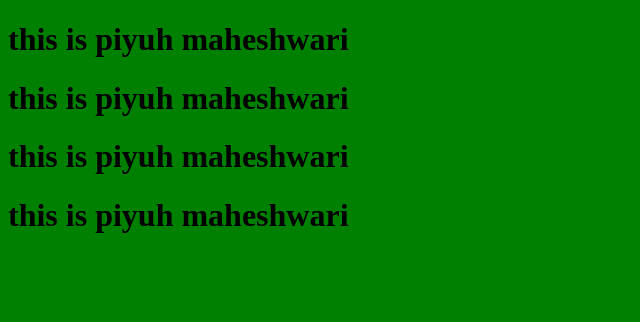
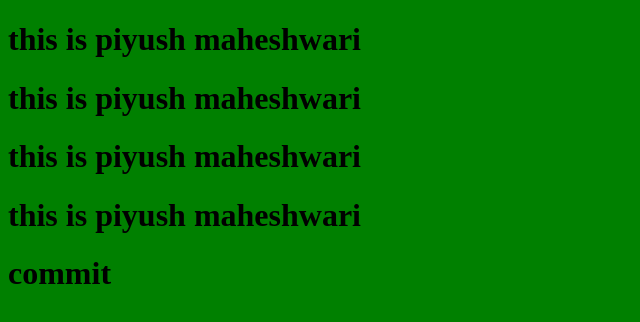
Before and after one commit to Piyush12maheshwari/begin, a plain HTML site: page index.html in a window 1280 px wide. Shown: the whole page, without its empty margins (0-640 px from the left). Drawn offline with Linux system fonts and the light colour scheme.

Commit message:
commiting

```diff
--- a/index.html
+++ b/index.html
@@ -7,10 +7,11 @@
     <link rel="stylesheet" href="style.css">
 </head>
 <body>
-    <h1>this is piyuh maheshwari</h1>
-    <h1>this is piyuh maheshwari</h1>
-    <h1>this is piyuh maheshwari</h1>
-    <h1>this is piyuh maheshwari</h1>
+    <h1>this is piyush maheshwari</h1>
+    <h1>this is piyush maheshwari</h1>
+    <h1>this is piyush maheshwari</h1>
+    <h1>this is piyush maheshwari</h1>
+    <h1>commit</h1>
     <script src="script.js"></script>
 </body>
 </html>
```
Also changed, not shown: style.css (line endings or trailing spaces).
